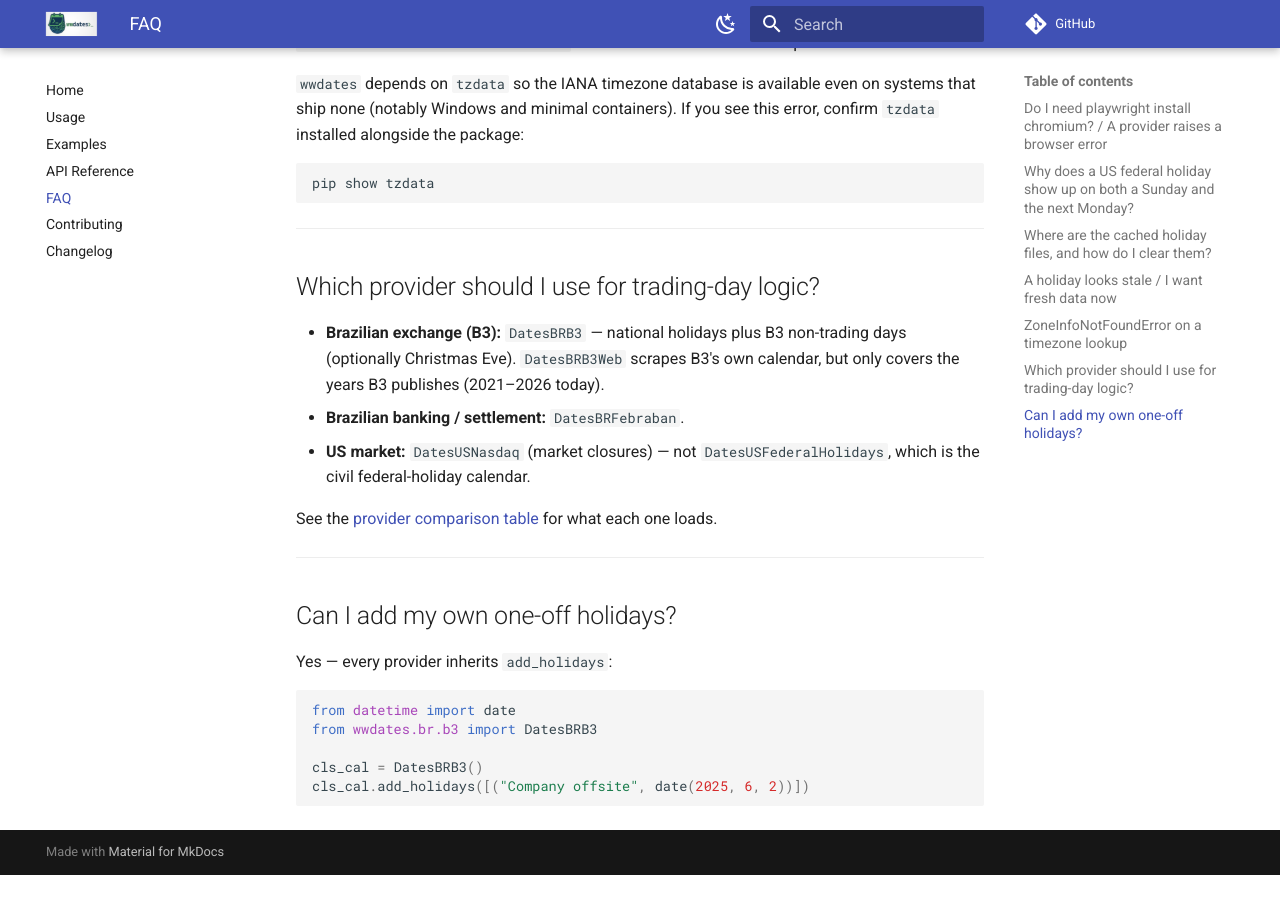
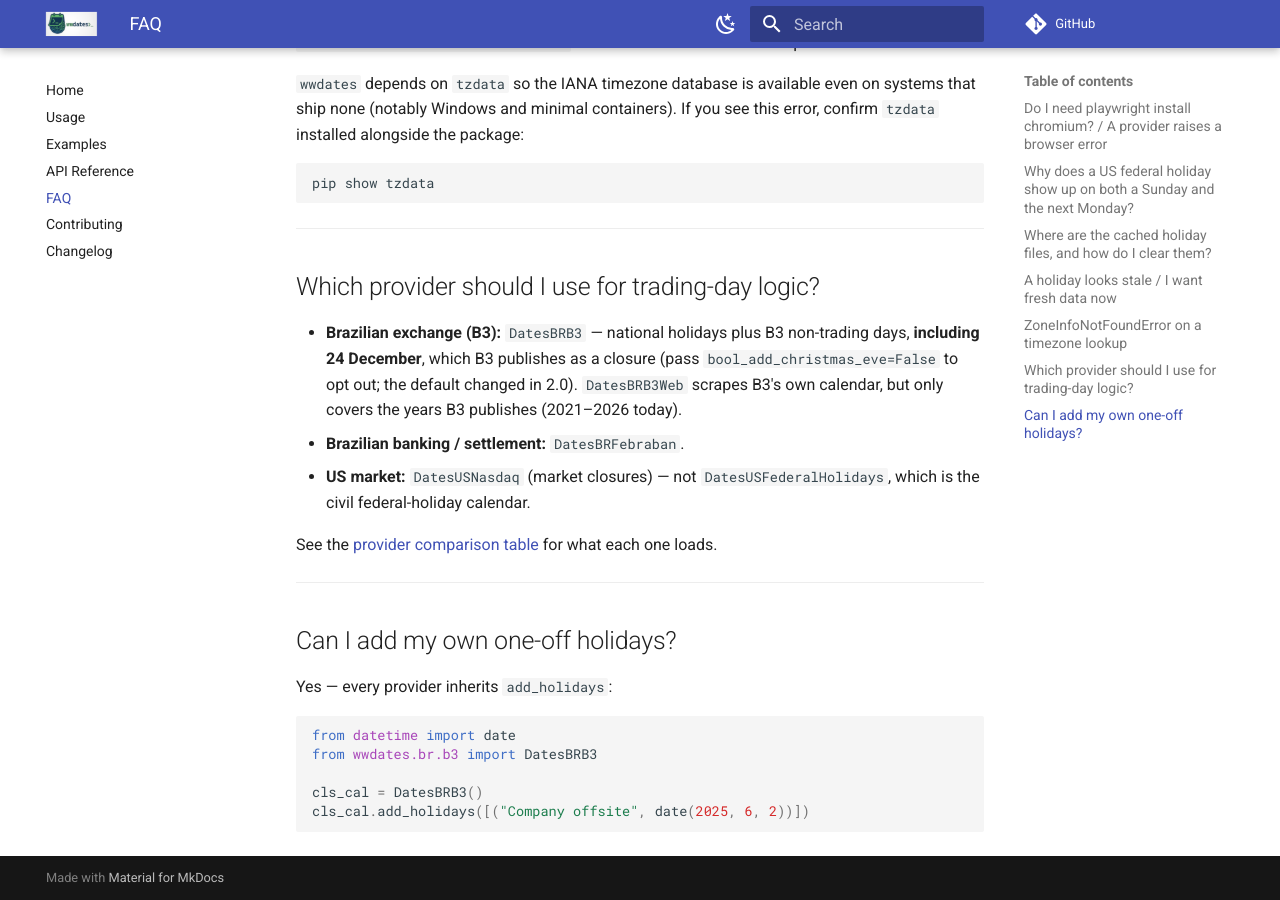
Before and after one commit to guilhermegor/wwdates, an MkDocs documentation site: the page built from docs/faq.md, in a window 1280 px wide and 900 px high, scrolled down 2444 px. Built offline with MkDocs 1.6.1 and Material for MkDocs 9.7.7, drawn with Linux system fonts in a browser that asks for light colours; comment, search, counter and statistics services are not loaded; before the commit the page ends 3319 px from its top, so only the background shows below that.

```diff
--- a/docs/faq.md
+++ b/docs/faq.md
@@ -118,9 +118,11 @@ pip show tzdata
 
 ## Which provider should I use for trading-day logic?
 
-- **Brazilian exchange (B3):** `DatesBRB3` — national holidays plus B3 non-trading days
-  (optionally Christmas Eve). `DatesBRB3Web` scrapes B3's own calendar, but only covers the
-  years B3 publishes (2021–2026 today).
+- **Brazilian exchange (B3):** `DatesBRB3` — national holidays plus B3 non-trading days,
+  **including 24 December**, which B3 publishes as a closure (pass
+  `bool_add_christmas_eve=False` to opt out; the default changed in 2.0).
+  `DatesBRB3Web` scrapes B3's own calendar, but only covers the years B3 publishes
+  (2021–2026 today).
 - **Brazilian banking / settlement:** `DatesBRFebraban`.
 - **US market:** `DatesUSNasdaq` (market closures) — not `DatesUSFederalHolidays`, which is
   the civil federal-holiday calendar.
```
Also changed, not shown: docs/backlog/backlog-ledger-gate_20260801_121654.md (+9 -0 lines), docs/backlog/ci-hygiene-drift-upsert_20260803_081325.md (+3 -0 lines).
